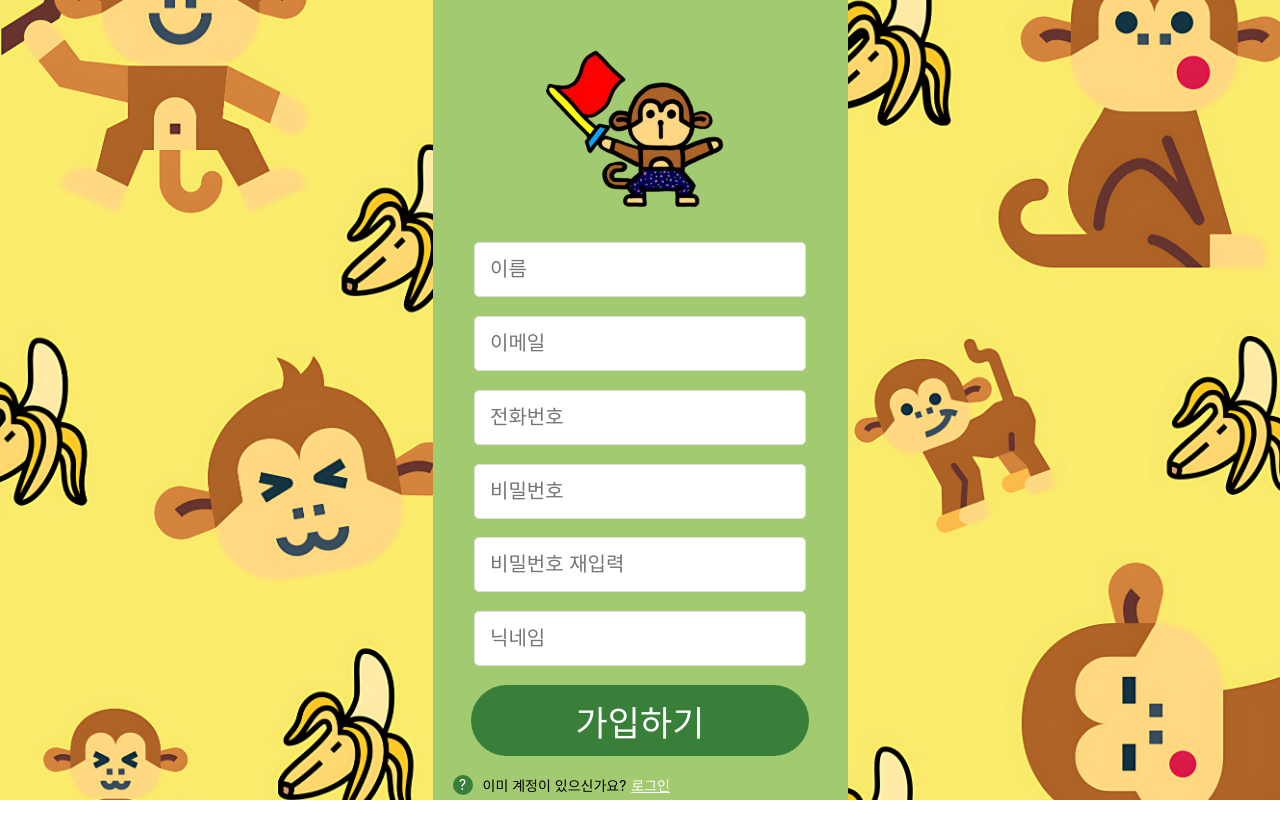
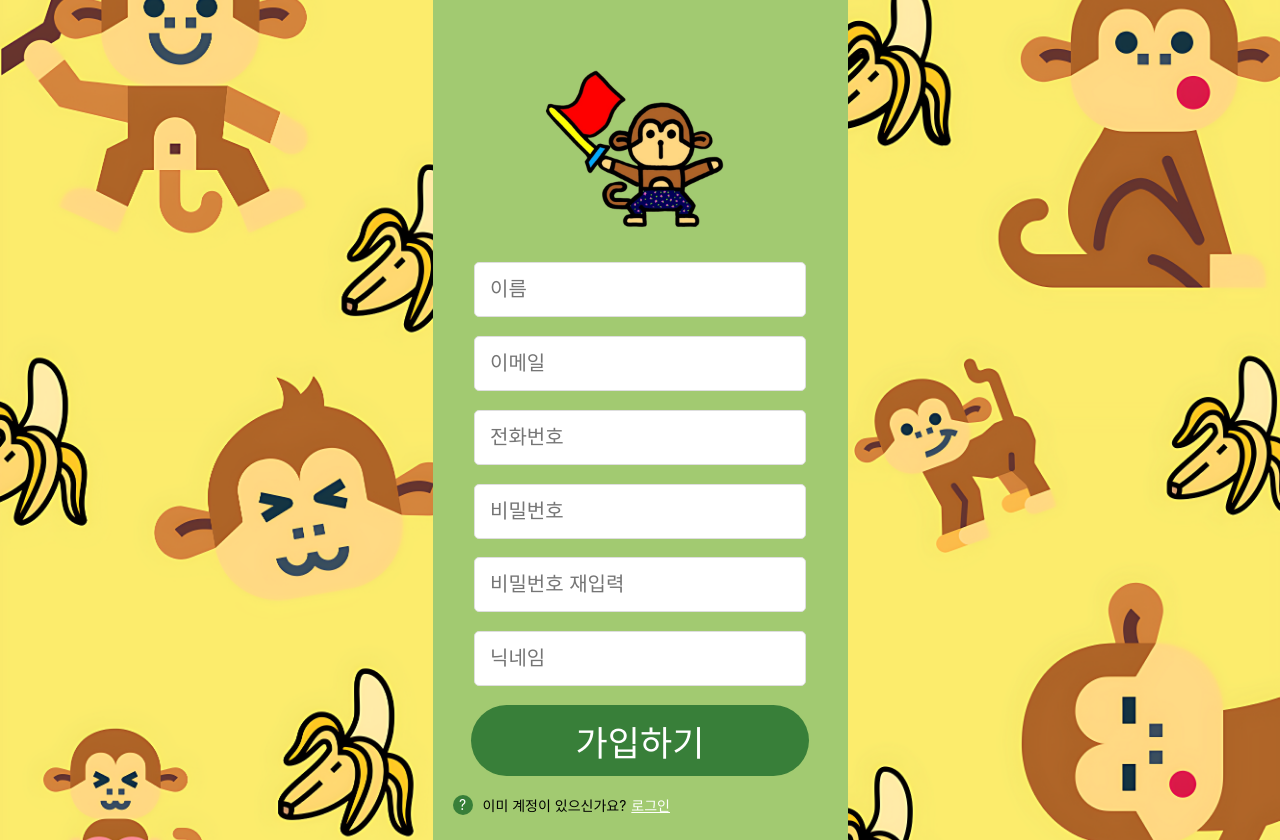
Before and after one commit to binary-is-honam-line/FE, a React (Create React App) app: page /signup in a window 1280 px wide. Before the commit the page ends 800 px from the top, so only its background shows below. Built offline with nearby package versions, Linux system fonts and the light colour scheme.

Commit message:
feat: 초기(로그인, 회원가입, 아이디찾기, 임시비번) 스크롤 추가

```diff
--- a/src/Pages/FindId.jsx
+++ b/src/Pages/FindId.jsx
@@ -9,7 +9,7 @@ const Container = styled.div`
     display: flex;
     justify-content: center;
     align-items: center;
-    height: 100vh;
+    min-height: 100vh;
     position: relative;
     overflow: hidden;
 `;
@@ -18,7 +18,7 @@ const BackgroundImageLeft = styled.div`
     position: absolute;
     top: 0;
     left: 0;
-    width: calc(50% - 187.5px); /* 50%에서 AppWrapper의 절반을 뺀 값 */
+    width: calc(50% - 187.5px);
     height: 100%;
     background-image: url('/left.png');
     background-repeat: no-repeat;
@@ -30,7 +30,7 @@ const BackgroundImageRight = styled.div`
     position: absolute;
     top: 0;
     right: 0;
-    width: calc(50% - 187.5px); /* 50%에서 AppWrapper의 절반을 뺀 값 */
+    width: calc(50% - 187.5px);
     height: 100%;
     background-image: url('/right.png');
     background-repeat: no-repeat;
@@ -41,7 +41,7 @@ const BackgroundImageRight = styled.div`
 const AppWrapper = styled.div`
     width: 100%;
     max-width: 375px;
-    height: 100vh;
+    min-height: 100vh;
     background-color: #A2CA71;
     padding: 20px;
     display: flex;
@@ -49,6 +49,7 @@ const AppWrapper = styled.div`
     align-items: center;
     position: relative;
     z-index: 1;
+    overflow-y: auto; /* 스크롤 가능하도록 설정 */
 `;
 
 const Header = styled.div`
@@ -162,7 +163,6 @@ const FindId = () => {
     const [errorMessage, setErrorMessage] = useState('');
 
     useEffect(() => {
-        // 페이지 로드 시 세션을 확인하여 이미 로그인된 상태라면 선택 모드로 리다이렉트
         const user = sessionStorage.getItem('user');
         if (user) {
             navigate('/select');
@@ -179,8 +179,8 @@ const FindId = () => {
             });
             const data = response.data;
             if (response.status === 200 && data.email) {
-                setFoundId(data.email); // API에서 가져온 이메일 설정
-                setModalOpen(true); // 모달 열기
+                setFoundId(data.email);
+                setModalOpen(true);
             } else {
                 setErrorMessage('아이디를 찾을 수 없습니다.');
             }
@@ -195,7 +195,6 @@ const FindId = () => {
     };
 
     const handleLoginButtonClick = () => {
-        // 로그인 페이지로 이동
         navigate('/login');
         closeModal();
     };
--- a/src/Pages/Login.jsx
+++ b/src/Pages/Login.jsx
@@ -9,7 +9,7 @@ const Container = styled.div`
     display: flex;
     justify-content: center;
     align-items: center;
-    height: 100vh;
+    min-height: 100vh;
     position: relative;
     overflow: hidden;
 `;
@@ -18,7 +18,7 @@ const BackgroundImageLeft = styled.div`
     position: absolute;
     top: 0;
     left: 0;
-    width: calc(50% - 187.5px); /* 50%에서 AppWrapper의 절반을 뺀 값 */
+    width: calc(50% - 187.5px);
     height: 100%;
     background-image: url('/left.png');
     background-repeat: no-repeat;
@@ -30,7 +30,7 @@ const BackgroundImageRight = styled.div`
     position: absolute;
     top: 0;
     right: 0;
-    width: calc(50% - 187.5px); /* 50%에서 AppWrapper의 절반을 뺀 값 */
+    width: calc(50% - 187.5px);
     height: 100%;
     background-image: url('/right.png');
     background-repeat: no-repeat;
@@ -41,7 +41,7 @@ const BackgroundImageRight = styled.div`
 const AppWrapper = styled.div`
     width: 100%;
     max-width: 375px;
-    height: 100vh;
+    min-height: 100vh;
     background-color: #A2CA71;
     padding: 20px;
     display: flex;
@@ -49,6 +49,7 @@ const AppWrapper = styled.div`
     align-items: center;
     position: relative;
     z-index: 1;
+    overflow-y: auto;
 `;
 
 const Logo = styled.img`
@@ -165,15 +166,14 @@ const Login = () => {
                 },
             });
 
-            // 세션에 사용자 정보 저장
             sessionStorage.setItem('user', JSON.stringify(response.data.user));
 
-            console.log('로그인 성공:', response.data.message); // 로그인 성공 메시지 출력
-            console.log('로그인 성공한 이메일:', response.data.user); // 로그인 성공한 이메일 출력
-            navigate('/story'); // 로그인 성공 시 스토리텔링 페이지로 이동
+            console.log('로그인 성공:', response.data.message);
+            console.log('로그인 성공한 이메일:', response.data.user);
+            navigate('/story');
         } catch (error) {
-            console.error('로그인 실패:', error.response?.data || error.message); // 서버에서 반환된 에러 메시지 출력
-            setErrorMessage(error.response?.data?.message || '로그인에 실패했습니다. 다시 시도해주세요.'); // 에러 메시지 설정
+            console.error('로그인 실패:', error.response?.data || error.message);
+            setErrorMessage(error.response?.data?.message || '로그인에 실패했습니다. 다시 시도해주세요.');
         }
     };
 
--- a/src/Pages/SendTempPassword.jsx
+++ b/src/Pages/SendTempPassword.jsx
@@ -108,7 +108,7 @@ const Container = styled.div`
     display: flex;
     justify-content: center;
     align-items: center;
-    height: 100vh;
+    min-height: 100vh;
     position: relative;
     overflow: hidden;
 `;
@@ -140,7 +140,7 @@ const BackgroundImageRight = styled.div`
 const AppWrapper = styled.div`
     width: 100%;
     max-width: 375px;
-    height: 100vh;
+    min-height: 100vh;
     background-color: #A2CA71;
     padding: 20px;
     display: flex;
@@ -148,6 +148,7 @@ const AppWrapper = styled.div`
     align-items: center;
     position: relative;
     z-index: 1;
+    overflow-y: auto; /* 스크롤 가능하도록 설정 */
 `;
 
 const Header = styled.div`
--- a/src/Pages/Signup.jsx
+++ b/src/Pages/Signup.jsx
@@ -9,7 +9,7 @@ const Container = styled.div`
     display: flex;
     justify-content: center;
     align-items: center;
-    height: 100vh;
+    min-height: 100vh;
     position: relative;
     overflow: hidden;
 `;
@@ -18,7 +18,7 @@ const BackgroundImageLeft = styled.div`
     position: absolute;
     top: 0;
     left: 0;
-    width: calc(50% - 187.5px); /* 50%에서 AppWrapper의 절반을 뺀 값 */
+    width: calc(50% - 187.5px);
     height: 100%;
     background-image: url('/left.png');
     background-repeat: no-repeat;
@@ -30,7 +30,7 @@ const BackgroundImageRight = styled.div`
     position: absolute;
     top: 0;
     right: 0;
-    width: calc(50% - 187.5px); /* 50%에서 AppWrapper의 절반을 뺀 값 */
+    width: calc(50% - 187.5px);
     height: 100%;
     background-image: url('/right.png');
     background-repeat: no-repeat;
@@ -41,7 +41,7 @@ const BackgroundImageRight = styled.div`
 const AppWrapper = styled.div`
     width: 100%;
     max-width: 375px;
-    height: 100vh;
+    min-height: 100vh;
     background-color: #A2CA71;
     padding: 20px;
     display: flex;
@@ -49,6 +49,7 @@ const AppWrapper = styled.div`
     align-items: center;
     position: relative;
     z-index: 1;
+    overflow-y: auto; /* 스크롤 가능하도록 설정 */
 `;
 
 const Logo = styled.img`
@@ -206,7 +207,7 @@ const Signup = () => {
             });
 
             console.log('회원가입 성공:', response.data);
-            setModalOpen(true); // 회원가입 성공 시 모달 열기
+            setModalOpen(true);
         } catch (error) {
             console.error('회원가입 에러:', error);
             setError('회원가입 중 오류가 발생했습니다.');
```
